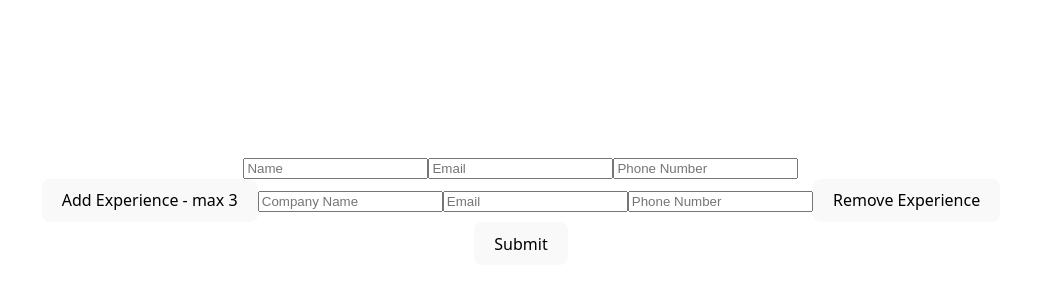
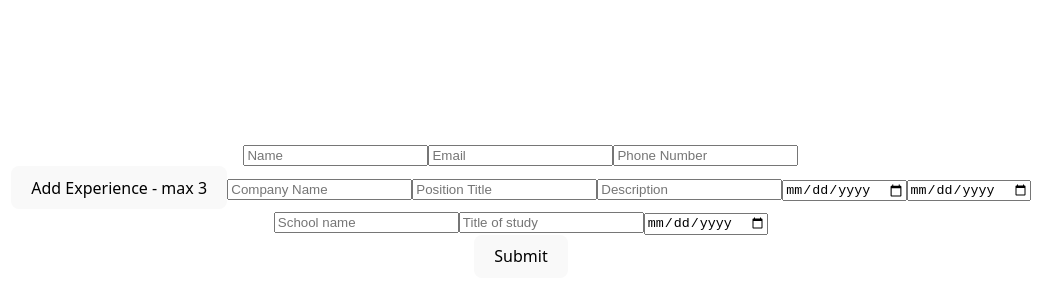
Before and after one commit to joshp423/CV-Application, a React (Vite) app: page / in a window 1280 px wide. Shown: the part 190-490 px from the top of the page, without its empty margins (119-1181 px from the left). Built offline with nearby package versions, Linux system fonts and the light colour scheme.

Commit message:
finished educationalInfo and rewrote expInfo

```diff
--- a/src/App.jsx
+++ b/src/App.jsx
@@ -2,6 +2,7 @@ import { useState } from 'react'
 import GeneralInfo from './components/generalInfo';
 import ExpInfo from './components/expInfo';
 import './App.css'
+import EduInfo from './components/educationalInfo';
 
 
 
@@ -28,6 +29,10 @@ function App() {
         formState={formState}
       />
 
+      <EduInfo
+        formState={formState}
+      />
+
       <button type='submit' onClick={submitForm}>
         {formState === 1 ? "Edit" : "Submit"}
       </button>
--- a/src/components/educationalInfo.jsx
+++ b/src/components/educationalInfo.jsx
@@ -0,0 +1,48 @@
+import { useState } from "react";
+
+export default function EduInfo({ formState }){
+    const [eduInfo, setEduInfo] = useState(
+        {schoolName: "", studyTitle: "", studyDate: ""}
+    );
+
+    function updateValues(e) {
+        setEduInfo({
+            ...eduInfo,
+            [e.target.name]: e.target.value
+        })
+    }
+
+    if (formState === 0) {
+        return (
+            <div className="eduInfoForm">
+                <input
+                    type="text"
+                    name="schoolName"
+                    placeholder="School name"
+                    onChange={(e) => updateValues(e)}
+                />
+                <input
+                    type="text"
+                    name="studyTitle"
+                    placeholder="Title of study"
+                    onChange={(e) => updateValues(e)}
+                />
+                <input
+                    type="date"
+                    name="studyDate"
+                    placeholder="date completed"
+                    onChange={(e) => updateValues(e)}
+                />
+            </div>
+        )
+    }
+    else {
+        return (
+            <div className="eduInfoDisplay">
+                <h1>{eduInfo.schoolName}</h1>
+                <p>{eduInfo.studyTitle}</p>
+                <p>{eduInfo.studyDate}</p>
+            </div>
+        )
+    }
+}
--- a/src/components/expInfo.jsx
+++ b/src/components/expInfo.jsx
@@ -6,25 +6,38 @@ function ExpInputs({ iteration, expInfo, updateValues }) {
         <>
             <input
                 placeholder="Company Name"
-                name="name"
+                name="companyName"
                 value={expInfo[iteration].name}
+                type="text"
                 onChange={(e) => updateValues(e, iteration)}
-                required
-            />
-
-            <input
-                placeholder="Email"
-                name="email"
-                value={expInfo[iteration].email}
-                onChange={(e) => updateValues(e, iteration)}
-                required
             />
             <input
-                placeholder="Phone Number"
-                name="phoneNumber"
-                value={expInfo[iteration].phoneNumber}
+                placeholder="Position Title"
+                name="positionTitle"
+                value={expInfo[iteration].positionTitle}
+                type="text"
                 onChange={(e) => updateValues(e, iteration)}
-                required
+            />
+            <input
+                placeholder="Description"
+                name="description"
+                value={expInfo[iteration].description}
+                type="text"
+                onChange={(e) => updateValues(e, iteration)}
+            />
+            <input
+                placeholder="Start Date"
+                name="dateStart"
+                value={expInfo[iteration].dateStart}
+                type="date"
+                onChange={(e) => updateValues(e, iteration)}
+            />
+            <input
+                placeholder="Finish Date"
+                name="dateFinish"
+                value={expInfo[iteration].dateFinish}
+                type="date"
+                onChange={(e) => updateValues(e, iteration)}
             />
         </>
     )
@@ -32,18 +45,18 @@ function ExpInputs({ iteration, expInfo, updateValues }) {
 
 export default function ExpInfo({ formState }){
     const [expInfo, setExpInfo] = useState([
-        {name: "", email: "", phoneNumber: ""},
-        {name: "", email: "", phoneNumber: ""},
-        {name: "", email: "", phoneNumber: ""}
+        {companyName: "", positionTitle: "", description: "", dateStart: "", dateFinish: ""},
+        {companyName: "", positionTitle: "", description: "", dateStart: "", dateFinish: ""},
+        {companyName: "", positionTitle: "", description: "", dateStart: "", dateFinish: ""}
     ]);
     const [expCounter, setExpCounter] = useState(1);
 
     function addExp() {
-        setExpCounter(expCounter +1)
+        setExpCounter(expCounter +1);
     }
 
     function removeExp() {
-        setExpCounter(expCounter -1)
+        setExpCounter(expCounter -1);
     }
 
     function updateValues(e, iteration) {
@@ -53,7 +66,8 @@ export default function ExpInfo({ formState }){
             ...updated[iteration],
             [e.target.name]: e.target.value
         };
-        setExpInfo(updated)
+        setExpInfo(updated);
+
     }
 
     if (formState === 0) {
@@ -73,7 +87,6 @@ export default function ExpInfo({ formState }){
                             expInfo = {expInfo}
                             updateValues={updateValues}
                         />
-                        <button type="button" onClick={removeExp}>Remove Experience</button>
                     </>
                 )}
 
@@ -84,7 +97,6 @@ export default function ExpInfo({ formState }){
                             expInfo = {expInfo}
                             updateValues={updateValues}
                         />
-                        <button type="button" onClick={removeExp}>Remove Experience</button>
 
                         <ExpInputs
                             iteration = {1}
@@ -102,8 +114,6 @@ export default function ExpInfo({ formState }){
                             expInfo = {expInfo}
                             updateValues={updateValues}
                         />
-                        <button type="button" onClick={removeExp}>Remove Experience</button>
-
                         <ExpInputs
                             iteration = {1}
                             expInfo = {expInfo}
@@ -129,38 +139,43 @@ export default function ExpInfo({ formState }){
             <div className="generalInfoDisplay">
                 {expCounter === 1 && (
                     <>
-                        <h1>{expInfo[0].name}</h1>
-                        <p>{expInfo[0].email}</p>
-                        <p>{expInfo[0].phoneNumber}</p>
-
+                        <h1>{expInfo[0].companyName}</h1>
+                        <p>{expInfo[0].positionTitle}</p>
+                        <p>{expInfo[0].description}</p>
+                        <p>{expInfo[0].dateStart + " - " + expInfo[0].dateFinish}</p>
                     </>
                 )}
 
                 {expCounter === 2 && (
                     <>
-                        <h1>{expInfo[0].name}</h1>
-                        <p>{expInfo[0].email}</p>
-                        <p>{expInfo[0].phoneNumber}</p>
+                        <h1>{expInfo[0].companyName}</h1>
+                        <p>{expInfo[0].positionTitle}</p>
+                        <p>{expInfo[0].description}</p>
+                        <p>{expInfo[0].dateStart + " - " + expInfo[0].dateFinish}</p>
 
-                        <h1>{expInfo[1].name}</h1>
-                        <p>{expInfo[1].email}</p>
-                        <p>{expInfo[1].phoneNumber}</p>
+                        <h1>{expInfo[1].companyName}</h1>
+                        <p>{expInfo[1].positionTitle}</p>
+                        <p>{expInfo[1].description}</p>
+                        <p>{expInfo[1].dateStart + " - " + expInfo[1].dateFinish}</p>
                     </>
                 )}
 
                 {expCounter === 3 && (
                     <>
-                        <h1>{expInfo[0].name}</h1>
-                        <p>{expInfo[0].email}</p>
-                        <p>{expInfo[0].phoneNumber}</p>
+                        <h1>{expInfo[0].companyName}</h1>
+                        <p>{expInfo[0].positionTitle}</p>
+                        <p>{expInfo[0].description}</p>
+                        <p>{expInfo[0].dateStart + " - " + expInfo[0].dateFinish}</p>
 
-                        <h1>{expInfo[1].name}</h1>
-                        <p>{expInfo[1].email}</p>
-                        <p>{expInfo[1].phoneNumber}</p>
+                        <h1>{expInfo[1].companyName}</h1>
+                        <p>{expInfo[1].positionTitle}</p>
+                        <p>{expInfo[1].description}</p>
+                        <p>{expInfo[1].dateStart + " - " + expInfo[1].dateFinish}</p>
 
-                        <h1>{expInfo[2].name}</h1>
-                        <p>{expInfo[2].email}</p>
-                        <p>{expInfo[2].phoneNumber}</p>
+                        <h1>{expInfo[2].companyName}</h1>
+                        <p>{expInfo[2].positionTitle}</p>
+                        <p>{expInfo[2].description}</p>
+                        <p>{expInfo[2].dateStart + " - " + expInfo[2].dateFinish}</p>
                     </>
                 )}
 
--- a/src/components/generalInfo.jsx
+++ b/src/components/generalInfo.jsx
@@ -22,7 +22,6 @@ export default function GeneralInfo({ formState }){
                     name="name"
                     value={genInfo.name}
                     onChange={updateValues}
-                    required
                 />
 
                 <input
@@ -30,14 +29,12 @@ export default function GeneralInfo({ formState }){
                     name="email"
                     value={genInfo.email}
                     onChange={updateValues}
-                    required
                 />
                 <input
                     placeholder="Phone Number"
                     name="phoneNumber"
                     value={genInfo.phoneNumber}
                     onChange={updateValues}
-                    required
                 />
             </div>
         )
```
